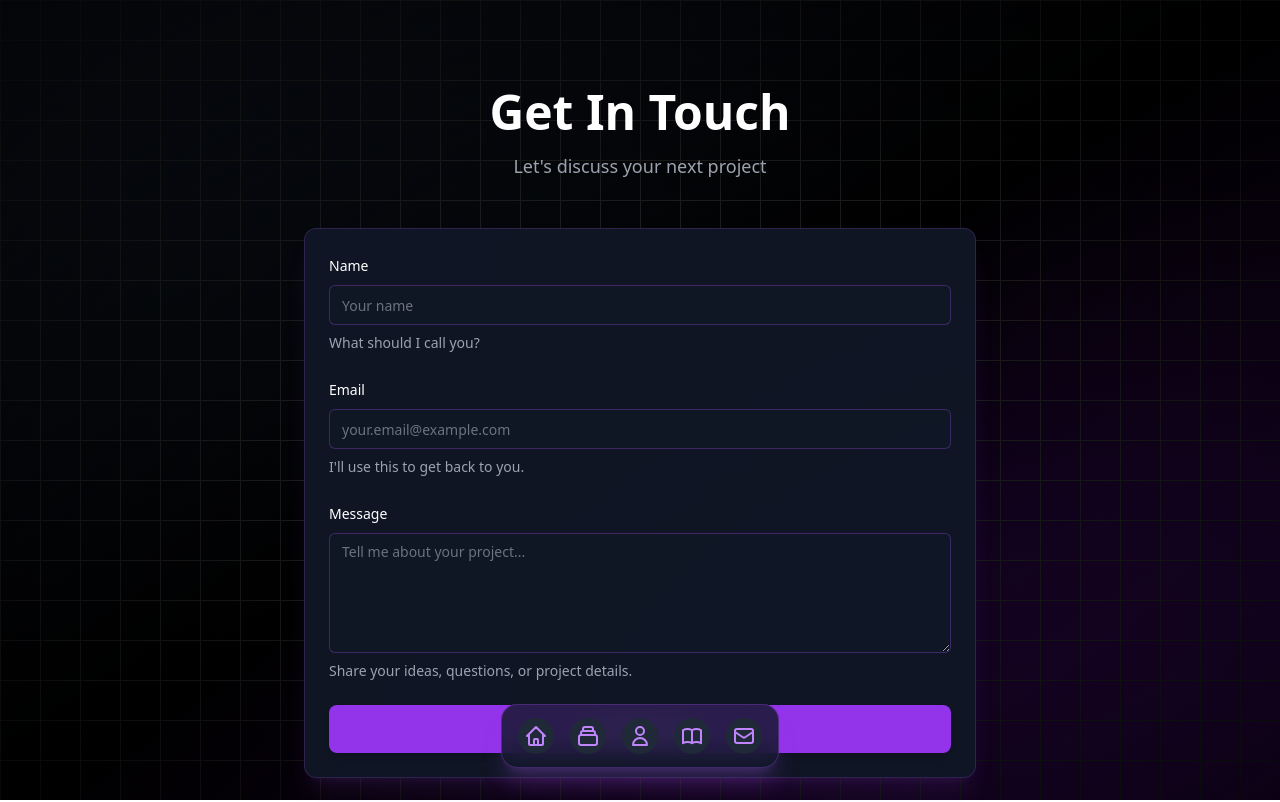
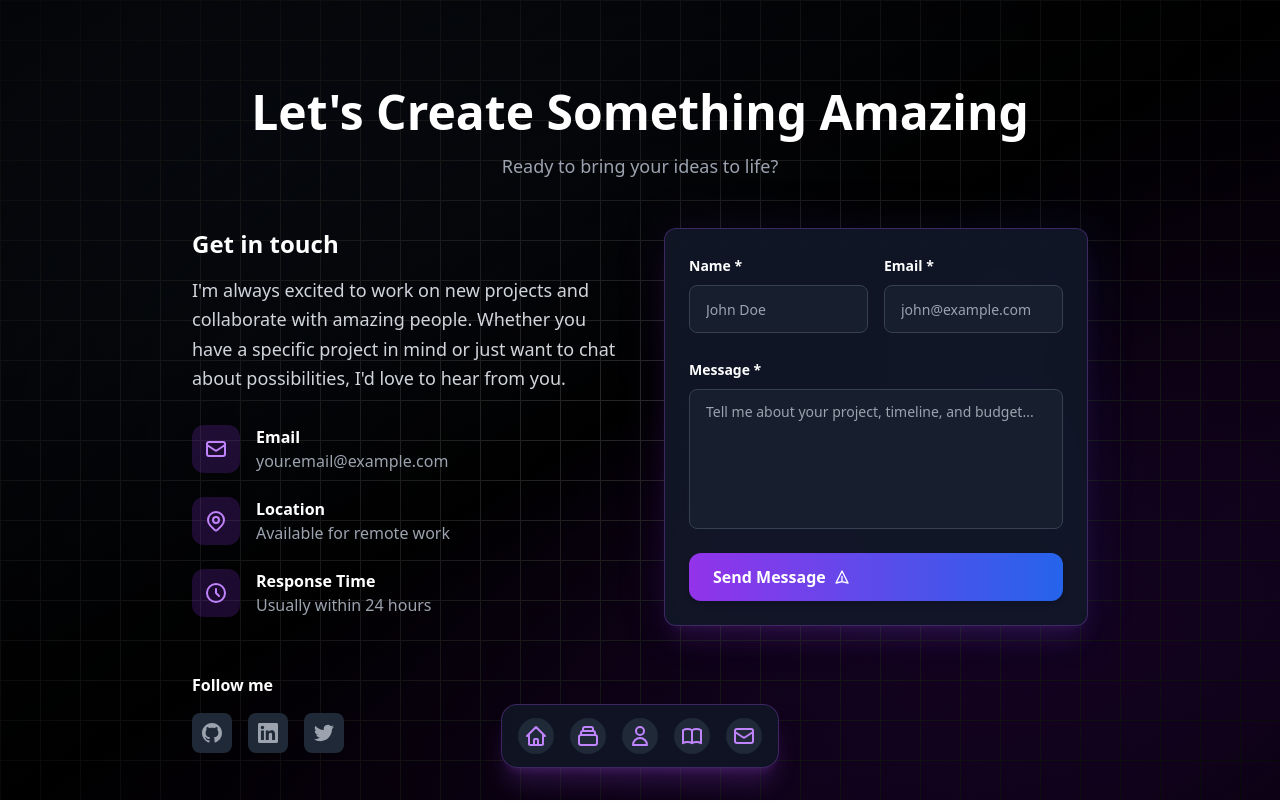
Before and after one commit to Remohavva/portfolio, a Next.js app: page /contact in a window 1280 px wide. Shown: the top 802 px of the page. Built offline with nearby package versions, Linux system fonts and the light colour scheme.

Commit message:
Redesign contact page and update input styles
Revamps the contact page layout with a two-column design, enhanced contact info section, and improved form UI/UX. Updates Input and Textarea components with new styles for better consistency and visual appeal.

```diff
--- a/app/contact/page.tsx
+++ b/app/contact/page.tsx
@@ -66,26 +66,109 @@ export default function ContactPage() {
 
   return (
     <div className="py-8 sm:py-12 md:py-16 px-4 sm:px-6 lg:px-8">
-      <div className="max-w-2xl mx-auto">
-        <SectionTitle subtitle="Let's discuss your next project">
-          Get In Touch
+      <div className="max-w-4xl mx-auto">
+        <div className="text-center mb-12">
+          <SectionTitle subtitle="Ready to bring your ideas to life?">
+            Let's Create Something Amazing
           </SectionTitle>
+        </div>
 
-        <Card>
+        <div className="grid lg:grid-cols-2 gap-12 items-start">
+          {/* Contact Info */}
+          <div className="space-y-8">
+            <div>
+              <h3 className="text-2xl font-bold text-white mb-4">Get in touch</h3>
+              <p className="text-gray-300 text-lg leading-relaxed">
+                I'm always excited to work on new projects and collaborate with amazing people.
+                Whether you have a specific project in mind or just want to chat about possibilities,
+                I'd love to hear from you.
+              </p>
+            </div>
+
+            <div className="space-y-6">
+              <div className="flex items-center gap-4">
+                <div className="w-12 h-12 bg-purple-600/20 rounded-xl flex items-center justify-center">
+                  <svg className="w-6 h-6 text-purple-400" fill="none" stroke="currentColor" viewBox="0 0 24 24">
+                    <path strokeLinecap="round" strokeLinejoin="round" strokeWidth={2} d="M3 8l7.89 5.26a2 2 0 002.22 0L21 8M5 19h14a2 2 0 002-2V7a2 2 0 00-2-2H5a2 2 0 00-2 2v10a2 2 0 002 2z" />
+                  </svg>
+                </div>
+                <div>
+                  <h4 className="text-white font-semibold">Email</h4>
+                  <p className="text-gray-400">your.email@example.com</p>
+                </div>
+              </div>
+
+              <div className="flex items-center gap-4">
+                <div className="w-12 h-12 bg-purple-600/20 rounded-xl flex items-center justify-center">
+                  <svg className="w-6 h-6 text-purple-400" fill="none" stroke="currentColor" viewBox="0 0 24 24">
+                    <path strokeLinecap="round" strokeLinejoin="round" strokeWidth={2} d="M17.657 16.657L13.414 20.9a1.998 1.998 0 01-2.827 0l-4.244-4.243a8 8 0 1111.314 0z" />
+                    <path strokeLinecap="round" strokeLinejoin="round" strokeWidth={2} d="M15 11a3 3 0 11-6 0 3 3 0 016 0z" />
+                  </svg>
+                </div>
+                <div>
+                  <h4 className="text-white font-semibold">Location</h4>
+                  <p className="text-gray-400">Available for remote work</p>
+                </div>
+              </div>
+
+              <div className="flex items-center gap-4">
+                <div className="w-12 h-12 bg-purple-600/20 rounded-xl flex items-center justify-center">
+                  <svg className="w-6 h-6 text-purple-400" fill="none" stroke="currentColor" viewBox="0 0 24 24">
+                    <path strokeLinecap="round" strokeLinejoin="round" strokeWidth={2} d="M12 8v4l3 3m6-3a9 9 0 11-18 0 9 9 0 0118 0z" />
+                  </svg>
+                </div>
+                <div>
+                  <h4 className="text-white font-semibold">Response Time</h4>
+                  <p className="text-gray-400">Usually within 24 hours</p>
+                </div>
+              </div>
+            </div>
+
+            <div className="pt-6">
+              <h4 className="text-white font-semibold mb-4">Follow me</h4>
+              <div className="flex gap-4">
+                <a href="https://github.com/yourusername" target="_blank" rel="noopener noreferrer"
+                   className="w-10 h-10 bg-gray-800 hover:bg-purple-600 rounded-lg flex items-center justify-center transition-colors group">
+                  <svg className="w-5 h-5 text-gray-400 group-hover:text-white" fill="currentColor" viewBox="0 0 24 24">
+                    <path d="M12 0c-6.626 0-12 5.373-12 12 0 5.302 3.438 9.8 8.207 11.387.599.111.793-.261.793-.577v-2.234c-3.338.726-4.033-1.416-4.033-1.416-.546-1.387-1.333-1.756-1.333-1.756-1.089-.745.083-.729.083-.729 1.205.084 1.839 1.237 1.839 1.237 1.07 1.834 2.807 1.304 3.492.997.107-.775.418-1.305.762-1.604-2.665-.305-5.467-1.334-5.467-5.931 0-1.311.469-2.381 1.236-3.221-.124-.303-.535-1.524.117-3.176 0 0 1.008-.322 3.301 1.23.957-.266 1.983-.399 3.003-.404 1.02.005 2.047.138 3.006.404 2.291-1.552 3.297-1.23 3.297-1.23.653 1.653.242 2.874.118 3.176.77.84 1.235 1.911 1.235 3.221 0 4.609-2.807 5.624-5.479 5.921.43.372.823 1.102.823 2.222v3.293c0 .319.192.694.801.576 4.765-1.589 8.199-6.086 8.199-11.386 0-6.627-5.373-12-12-12z"/>
+                  </svg>
+                </a>
+                <a href="https://linkedin.com/in/yourusername" target="_blank" rel="noopener noreferrer"
+                   className="w-10 h-10 bg-gray-800 hover:bg-purple-600 rounded-lg flex items-center justify-center transition-colors group">
+                  <svg className="w-5 h-5 text-gray-400 group-hover:text-white" fill="currentColor" viewBox="0 0 24 24">
+                    <path d="M20.447 20.452h-3.554v-5.569c0-1.328-.027-3.037-1.852-3.037-1.853 0-2.136 1.445-2.136 2.939v5.667H9.351V9h3.414v1.561h.046c.477-.9 1.637-1.85 3.37-1.85 3.601 0 4.267 2.37 4.267 5.455v6.286zM5.337 7.433c-1.144 0-2.063-.926-2.063-2.065 0-1.138.92-2.063 2.063-2.063 1.14 0 2.064.925 2.064 2.063 0 1.139-.925 2.065-2.064 2.065zm1.782 13.019H3.555V9h3.564v11.452zM22.225 0H1.771C.792 0 0 .774 0 1.729v20.542C0 23.227.792 24 1.771 24h20.451C23.2 24 24 23.227 24 22.271V1.729C24 .774 23.2 0 22.222 0h.003z"/>
+                  </svg>
+                </a>
+                <a href="https://twitter.com/yourusername" target="_blank" rel="noopener noreferrer"
+                   className="w-10 h-10 bg-gray-800 hover:bg-purple-600 rounded-lg flex items-center justify-center transition-colors group">
+                  <svg className="w-5 h-5 text-gray-400 group-hover:text-white" fill="currentColor" viewBox="0 0 24 24">
+                    <path d="M23.953 4.57a10 10 0 01-2.825.775 4.958 4.958 0 002.163-2.723c-.951.555-2.005.959-3.127 1.184a4.92 4.92 0 00-8.384 4.482C7.69 8.095 4.067 6.13 1.64 3.162a4.822 4.822 0 00-.666 2.475c0 1.71.87 3.213 2.188 4.096a4.904 4.904 0 01-2.228-.616v.06a4.923 4.923 0 003.946 4.827 4.996 4.996 0 01-2.212.085 4.936 4.936 0 004.604 3.417 9.867 9.867 0 01-6.102 2.105c-.39 0-.779-.023-1.17-.067a13.995 13.995 0 007.557 2.209c9.053 0 13.998-7.496 13.998-13.985 0-.21 0-.42-.015-.63A9.935 9.935 0 0024 4.59z"/>
+                  </svg>
+                </a>
+              </div>
+            </div>
+          </div>
+
+          {/* Contact Form */}
+          <div className="relative">
+            <div className="absolute inset-0 bg-gradient-to-r from-purple-600/10 to-blue-600/10 rounded-2xl blur-xl"></div>
+            <Card className="relative border-purple-500/30 bg-gray-900/80 backdrop-blur-xl">
               <Form {...form}>
-            <form onSubmit={form.handleSubmit(onSubmit)} className="space-y-4 sm:space-y-6">
+                <form onSubmit={form.handleSubmit(onSubmit)} className="space-y-6">
+                  <div className="grid sm:grid-cols-2 gap-4">
                     <FormField
                       control={form.control}
                       name="name"
                       render={({ field }) => (
-                  <FormItem>
-                    <FormLabel className="text-white">Name</FormLabel>
+                        <FormItem className="sm:col-span-1">
+                          <FormLabel className="text-white font-semibold">Name *</FormLabel>
                           <FormControl>
-                      <Input placeholder="Your name" {...field} />
+                            <Input
+                              placeholder="John Doe"
+                              className="bg-gray-800/50 border-gray-700 focus:border-purple-500 h-12"
+                              {...field}
+                            />
                           </FormControl>
-                    <FormDescription className="text-gray-400">
-                      What should I call you?
-                    </FormDescription>
                           <FormMessage className="text-red-400" />
                         </FormItem>
                       )}
@@ -95,35 +178,35 @@ export default function ContactPage() {
                       control={form.control}
                       name="email"
                       render={({ field }) => (
-                  <FormItem>
-                    <FormLabel className="text-white">Email</FormLabel>
+                        <FormItem className="sm:col-span-1">
+                          <FormLabel className="text-white font-semibold">Email *</FormLabel>
                           <FormControl>
-                      <Input placeholder="your.email@example.com" type="email" {...field} />
+                            <Input
+                              placeholder="john@example.com"
+                              type="email"
+                              className="bg-gray-800/50 border-gray-700 focus:border-purple-500 h-12"
+                              {...field}
+                            />
                           </FormControl>
-                    <FormDescription className="text-gray-400">
-                      I'll use this to get back to you.
-                    </FormDescription>
                           <FormMessage className="text-red-400" />
                         </FormItem>
                       )}
                     />
+                  </div>
 
                   <FormField
                     control={form.control}
                     name="message"
                     render={({ field }) => (
                       <FormItem>
-                    <FormLabel className="text-white">Message</FormLabel>
+                        <FormLabel className="text-white font-semibold">Message *</FormLabel>
                         <FormControl>
                           <Textarea
-                        placeholder="Tell me about your project..."
-                        className="min-h-[120px]"
+                            placeholder="Tell me about your project, timeline, and budget..."
+                            className="min-h-[140px] bg-gray-800/50 border-gray-700 focus:border-purple-500 resize-none"
                             {...field}
                           />
                         </FormControl>
-                    <FormDescription className="text-gray-400">
-                      Share your ideas, questions, or project details.
-                    </FormDescription>
                         <FormMessage className="text-red-400" />
                       </FormItem>
                     )}
@@ -132,33 +215,40 @@ export default function ContactPage() {
                   <Button
                     type="submit"
                     disabled={status === 'loading'}
-                className="w-full bg-purple-600 hover:bg-purple-700 text-white"
+                    className="w-full h-12 bg-gradient-to-r from-purple-600 to-blue-600 hover:from-purple-700 hover:to-blue-700 text-white font-semibold rounded-xl transition-all duration-300 transform hover:scale-[1.02] disabled:scale-100"
                   >
-                {status === 'loading' ? 'Sending...' : 'Send Message'}
+                    {status === 'loading' ? (
+                      <div className="flex items-center gap-2">
+                        <div className="w-4 h-4 border-2 border-white/30 border-t-white rounded-full animate-spin"></div>
+                        Sending...
+                      </div>
+                    ) : (
+                      <div className="flex items-center gap-2">
+                        <span>Send Message</span>
+                        <svg className="w-4 h-4" fill="none" stroke="currentColor" viewBox="0 0 24 24">
+                          <path strokeLinecap="round" strokeLinejoin="round" strokeWidth={2} d="M12 19l9 2-9-18-9 18 9-2zm0 0v-8" />
+                        </svg>
+                      </div>
+                    )}
                   </Button>
 
                   {status === 'success' && (
-                <p className="text-green-400 text-center">Message sent successfully!</p>
+                    <div className="p-4 bg-green-500/10 border border-green-500/30 rounded-xl">
+                      <p className="text-green-400 text-center font-medium">
+                        ✨ Message sent successfully! I'll get back to you soon.
+                      </p>
+                    </div>
                   )}
                   {status === 'error' && (
-                <p className="text-red-400 text-center">Failed to send message. Please try again.</p>
+                    <div className="p-4 bg-red-500/10 border border-red-500/30 rounded-xl">
+                      <p className="text-red-400 text-center font-medium">
+                        ❌ Failed to send message. Please try again or email me directly.
+                      </p>
+                    </div>
                   )}
                 </form>
               </Form>
             </Card>
-
-        <div className="mt-8 sm:mt-12 text-center">
-          <h3 className="text-lg sm:text-xl font-bold mb-3 sm:mb-4 text-white">Other Ways to Connect</h3>
-          <div className="flex justify-center gap-4 sm:gap-6 flex-wrap">
-            <a href="mailto:your.email@example.com" className="text-purple-400 hover:text-purple-300 transition-colors">
-              Email
-            </a>
-            <a href="https://github.com/yourusername" target="_blank" rel="noopener noreferrer" className="text-purple-400 hover:text-purple-300 transition-colors">
-              GitHub
-            </a>
-            <a href="https://linkedin.com/in/yourusername" target="_blank" rel="noopener noreferrer" className="text-purple-400 hover:text-purple-300 transition-colors">
-              LinkedIn
-            </a>
           </div>
         </div>
       </div>
--- a/components/ui/input.tsx
+++ b/components/ui/input.tsx
@@ -11,7 +11,7 @@ const Input = React.forwardRef<HTMLInputElement, InputProps>(
       <input
         type={type}
         className={cn(
-          "flex h-10 w-full rounded-md border border-purple-500/30 bg-gray-900/50 px-3 py-2 text-sm text-white ring-offset-background file:border-0 file:bg-transparent file:text-sm file:font-medium placeholder:text-gray-500 focus-visible:outline-none focus-visible:ring-2 focus-visible:ring-purple-500 focus-visible:ring-offset-2 disabled:cursor-not-allowed disabled:opacity-50",
+          "flex h-10 w-full rounded-lg border border-gray-600 bg-gray-800/50 px-4 py-2 text-sm text-white backdrop-blur-sm transition-all duration-200 file:border-0 file:bg-transparent file:text-sm file:font-medium placeholder:text-gray-400 focus:border-purple-500 focus:bg-gray-800/70 focus:outline-none focus:ring-2 focus:ring-purple-500/20 disabled:cursor-not-allowed disabled:opacity-50 hover:border-gray-500",
           className
         )}
         ref={ref}
--- a/components/ui/textarea.tsx
+++ b/components/ui/textarea.tsx
@@ -10,7 +10,7 @@ const Textarea = React.forwardRef<HTMLTextAreaElement, TextareaProps>(
     return (
       <textarea
         className={cn(
-          "flex min-h-[80px] w-full rounded-md border border-purple-500/30 bg-gray-900/50 px-3 py-2 text-sm text-white ring-offset-background placeholder:text-gray-500 focus-visible:outline-none focus-visible:ring-2 focus-visible:ring-purple-500 focus-visible:ring-offset-2 disabled:cursor-not-allowed disabled:opacity-50",
+          "flex min-h-[80px] w-full rounded-lg border border-gray-600 bg-gray-800/50 px-4 py-3 text-sm text-white backdrop-blur-sm transition-all duration-200 placeholder:text-gray-400 focus:border-purple-500 focus:bg-gray-800/70 focus:outline-none focus:ring-2 focus:ring-purple-500/20 disabled:cursor-not-allowed disabled:opacity-50 hover:border-gray-500 resize-none",
           className
         )}
         ref={ref}
```
Lines whose indentation alone changed are shown as unchanged.
